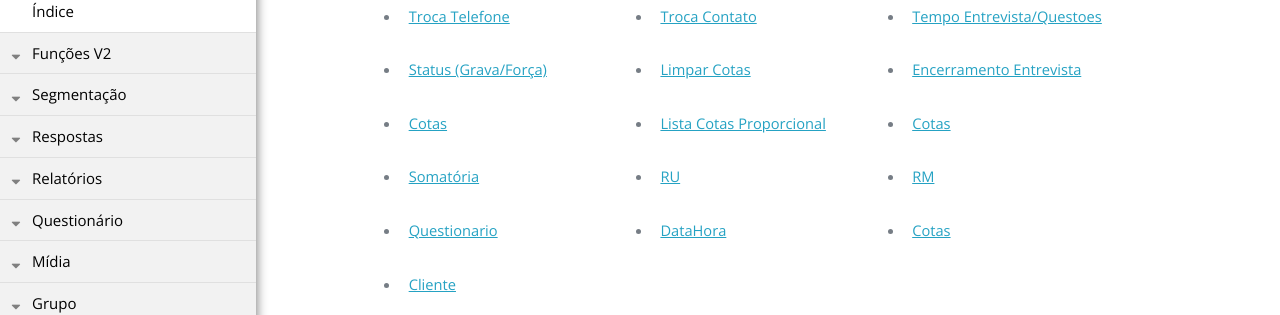
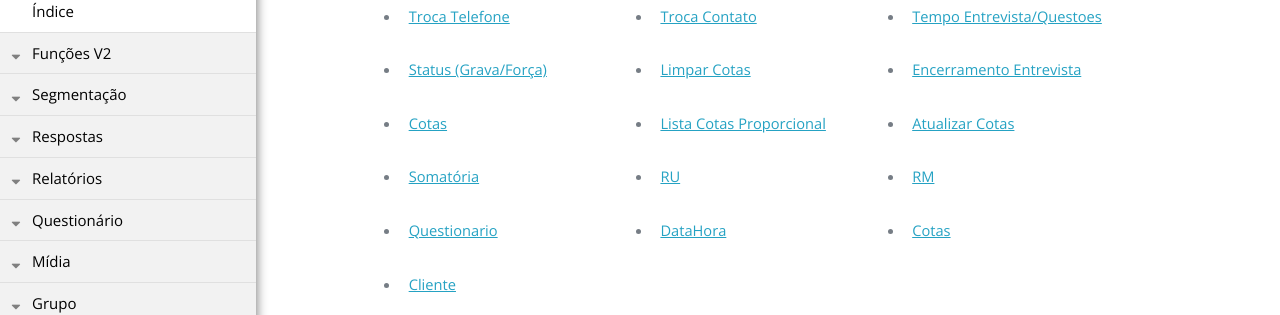
Before and after one commit to rogerio-figueiredo-hsr/hsrtechonline.github.io, a Jekyll site: the page built from _posts/2019-03-29-funcoesV2.md, in a window 1280 px wide. Shown: the part 227-542 px from the top of the page. Built offline with Jekyll 4.4.1, drawn with Linux system fonts in a browser that asks for light colours.

Commit message:
Update 2019-04-01-atualiza-cota.md

```diff
--- a/_posts/2019-04-01-atualiza-cota.md
+++ b/_posts/2019-04-01-atualiza-cota.md
@@ -1,8 +1,8 @@
 ---
 layout: post
-title:  "Cotas"
+title:  "Atualizar Cotas"
 projeto: "fastQuestAdmin"
-permalink: /fastQuestAdmin/funcoesv2/cotas
+permalink: /fastQuestAdmin/funcoesv2/atualizaCotas
 pasta: "funcoesv2"
 ---
 
```
